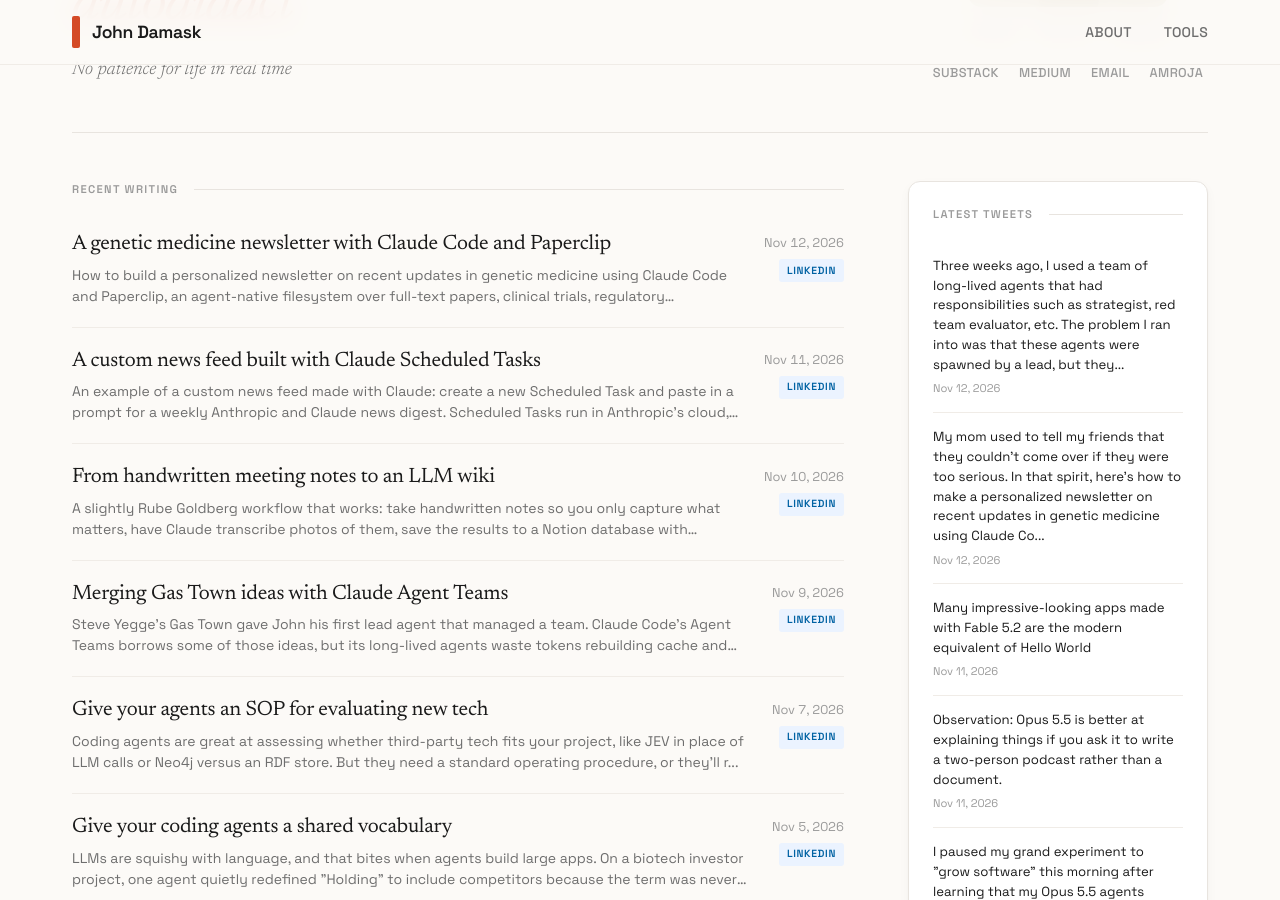
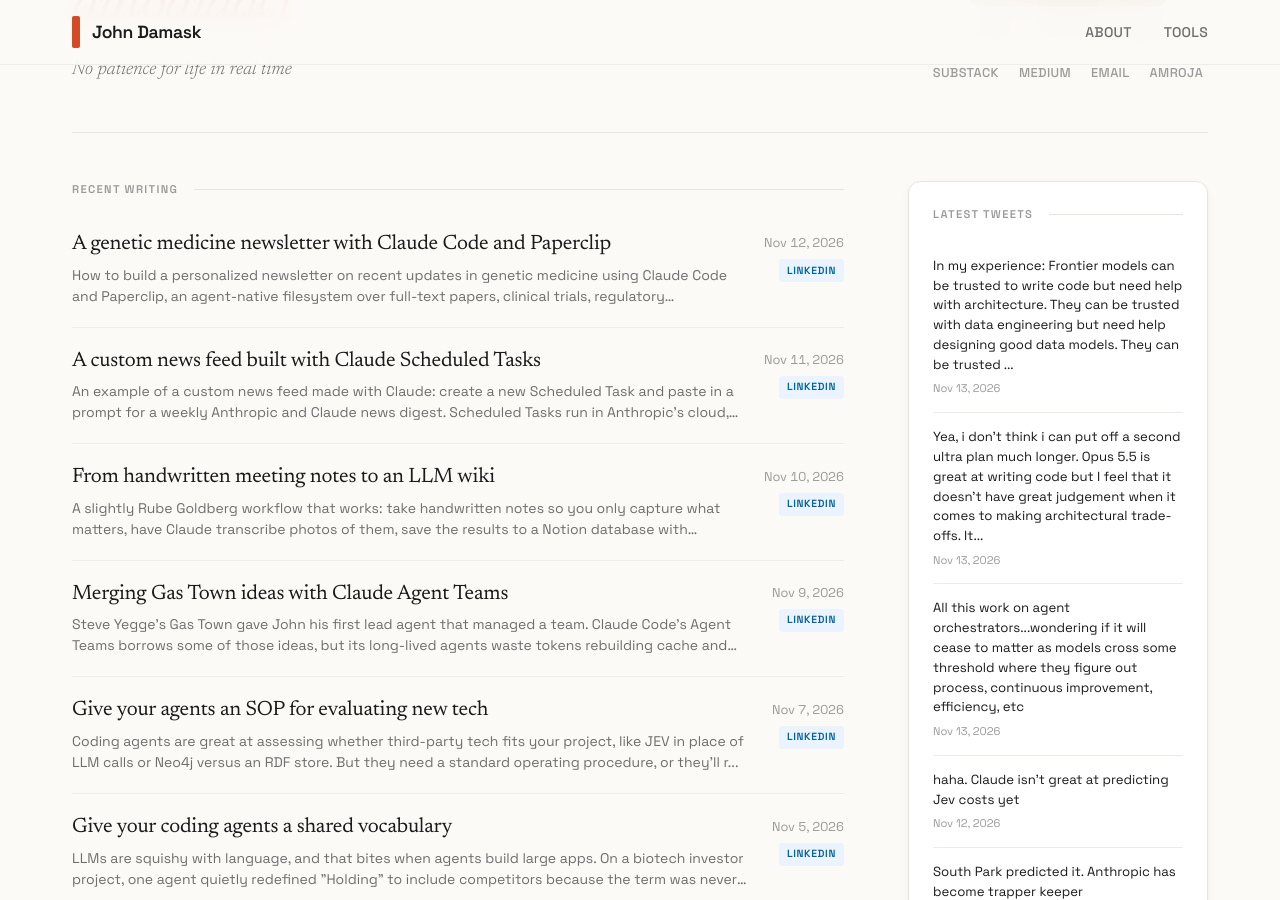
Before and after one commit to jbdamask/jbdamask.github.io, a Jekyll site: the page built from index.html, in a window 1280 px wide and 900 px high, scrolled down 362 px. Built offline with Jekyll 4.4.1, drawn with Linux system fonts in a browser that asks for light colours; the list of posts is cut into pages by our own code; some of the changed text lies outside the part shown.

Commit message:
Update Twitter posts

```diff
--- a/_data/twitter-posts.yml
+++ b/_data/twitter-posts.yml
@@ -2,6 +2,45 @@
 # Fetches latest tweets and merges with existing posts
 # Keeps max 150 most recent tweets (LIFO)
 
+- title: 'In my experience: Frontier models can be trusted to write code but need
+    help with architecture. They...'
+  source: twitter
+  url: https://twitter.com/jbdamask/status/2121322935214289198
+  date: '2026-11-13'
+  excerpt: 'In my experience: Frontier models can be trusted to write code but need
+    help with architecture. They can be trusted with data engineering but need help
+    designing good data models. They can be trusted ...'
+  image: ''
+- title: Yea, i don't think i can put off a second ultra plan much longer. Opus 5.5
+    is great at writing code ...
+  source: twitter
+  url: https://twitter.com/jbdamask/status/2121081596782559349
+  date: '2026-11-13'
+  excerpt: Yea, i don't think i can put off a second ultra plan much longer. Opus
+    5.5 is great at writing code but I feel that it doesn't have great judgement when
+    it comes to making architectural trade-offs. It...
+  image: ''
+- title: All this work on agent orchestrators...wondering if it will cease to matter
+    as models cross some thr...
+  source: twitter
+  url: https://twitter.com/jbdamask/status/2121047738305647100
+  date: '2026-11-13'
+  excerpt: All this work on agent orchestrators...wondering if it will cease to matter
+    as models cross some threshold where they figure out process, continuous improvement,
+    efficiency, etc
+  image: ''
+- title: haha. Claude isn't great at predicting Jev costs yet
+  source: twitter
+  url: https://twitter.com/jbdamask/status/2120982633731535087
+  date: '2026-11-12'
+  excerpt: haha. Claude isn't great at predicting Jev costs yet
+  image: ''
+- title: South Park predicted it. Anthropic has become trapper keeper
+  source: twitter
+  url: https://twitter.com/jbdamask/status/2120981181877383485
+  date: '2026-11-12'
+  excerpt: South Park predicted it. Anthropic has become trapper keeper
+  image: ''
 - title: Three weeks ago, I used a team of long-lived agents that had responsibilities
     such as strategist, re...
   source: twitter
@@ -1152,43 +1191,3 @@
   excerpt: 'Claude for Legal Conjecture: If you put Opus 5 on both ends of a contract
     negotiation, you could bill your client infinitely'
   image: ''
-- title: 'One of the most useful CLI functions in my .zshrc: yolo() { claude -p --dangerously-skip-permissions...'
-  source: twitter
-  url: https://twitter.com/jbdamask/status/2090494280523522340
-  date: '2026-08-20'
-  excerpt: 'One of the most useful CLI functions in my .zshrc: yolo() { claude -p
-    --dangerously-skip-permissions --model claude-haiku-4-5 "$@" }'
-  image: ''
-- title: 'Two complimentary skills for multi-session coding: 1. pass-along - Beefier
-    then the average "handoff...'
-  source: twitter
-  url: https://twitter.com/jbdamask/status/2090466122793390463
-  date: '2026-08-20'
-  excerpt: 'Two complimentary skills for multi-session coding: 1. pass-along - Beefier
-    then the average "handoff". It introspects the session, agent, &amp; model and
-    writes a structured doc. It knows Beads, too! ...'
-  image: https://pbs.twimg.com/news_img/2090466167345270784/HWVSaj2i?format=jpg&name=orig
-- title: Grok Build has a good sense of humor
-  source: twitter
-  url: https://twitter.com/jbdamask/status/2090463533154586783
-  date: '2026-08-20'
-  excerpt: Grok Build has a good sense of humor
-  image: ''
-- title: Just about any coding agent can make simple games now. I regularly have agents
-    running on cloud VMs ...
-  source: twitter
-  url: https://twitter.com/jbdamask/status/2090445560436191280
-  date: '2026-08-20'
-  excerpt: Just about any coding agent can make simple games now. I regularly have
-    agents running on cloud VMs one-shotting things. I check in every now and again
-    to nudge them this way or that
-  image: ''
-- title: 'Yesterday''s builder haul: 1. Significant progress on my new open source
-    project (already dogfooding)...'
-  source: twitter
-  url: https://twitter.com/jbdamask/status/2090422732068463087
-  date: '2026-08-20'
-  excerpt: 'Yesterday''s builder haul: 1. Significant progress on my new open source
-    project (already dogfooding) 2. Two beefy skills to help agents maintain state
-    across sessions 3. Security hardening 4. Two simp...'
-  image: ''
```
